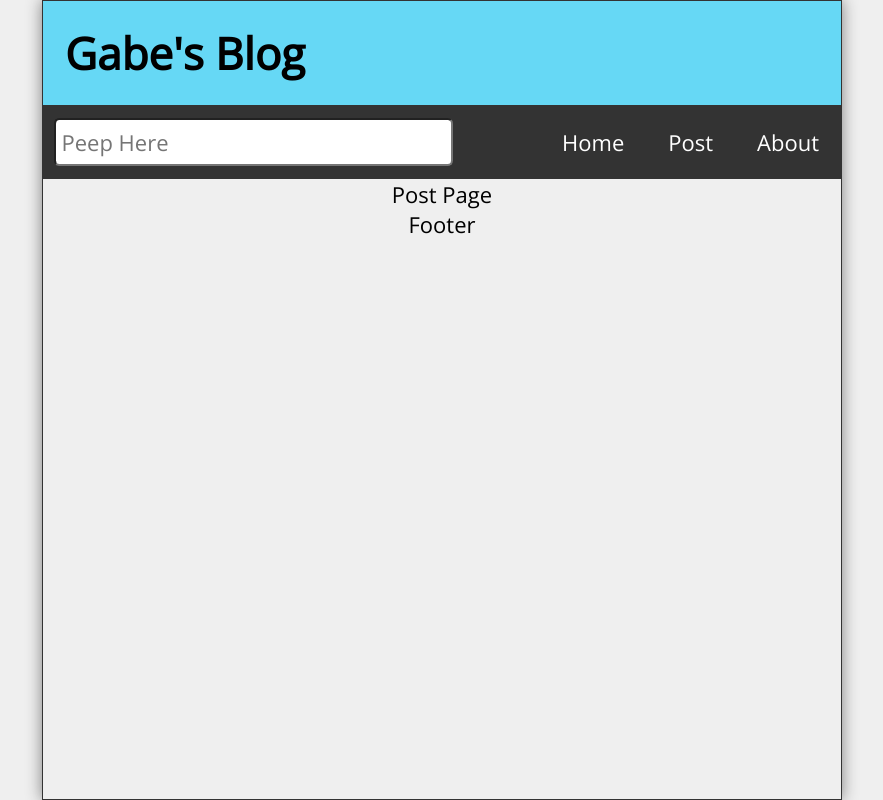
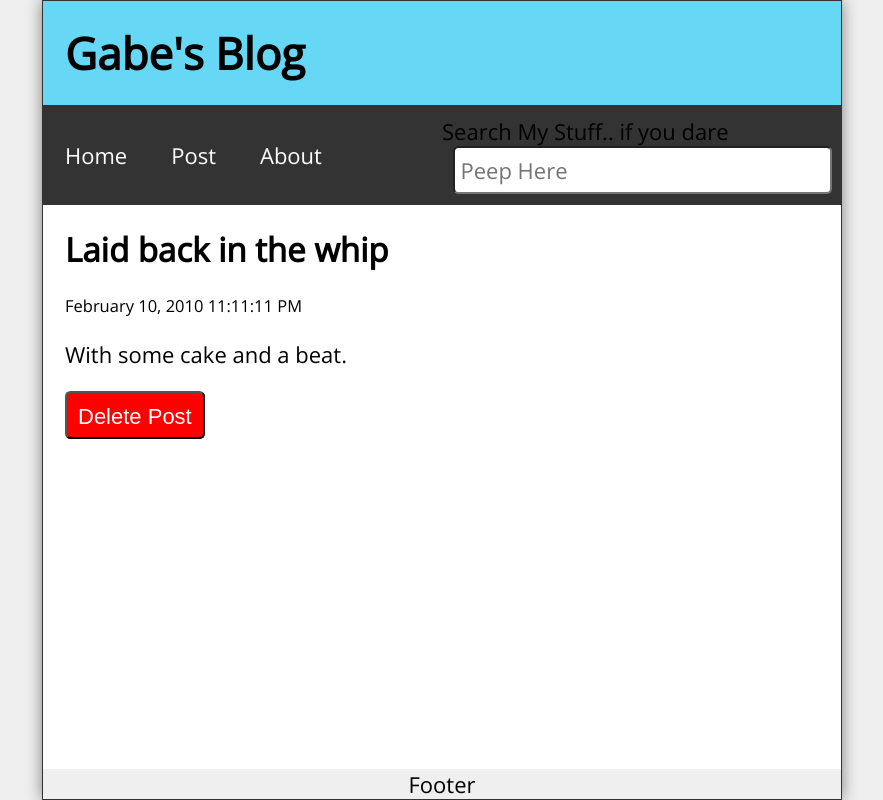
Before and after one commit to Gabeaya/React-router-blog, a React (Create React App) app: page /post/1 in a window 1280 px wide. Shown: the whole page, without its empty margins (198-1081 px from the left). Built offline with nearby package versions, Linux system fonts and the light colour scheme.

Commit message:
Make a post page that handles searching and deleting a post.

```diff
--- a/src/App.js
+++ b/src/App.js
@@ -20,6 +20,9 @@
     }
   ])
   const [searchResults, setSearchResults] = useState([]);
+  const handleDelete = (id) => {
+
+  }
 
   return (
     <div className="App">
@@ -34,7 +37,7 @@
           <NewPost />
         </Route>
         <Route path='/post/:id'>
-          <PostPage />
+          <PostPage posts={posts} handleDelete={handleDelete} />
         </Route>
         <Route path='/about' component={About}/>
 
--- a/src/Home.js
+++ b/src/Home.js
@@ -1,9 +1,13 @@
 import React from 'react'
-
-const Home = () => {
+import Feed from './Feed';
+const Home = ({posts}) => {
   return (
-    <main>
-      <h1>Home</h1>
+    <main className='Home'>
+      {posts.length ? (
+        <Feed posts={posts} />
+      ) : (
+        <p>No posts to display</p>
+      )}
     </main>
   )
 }
--- a/src/Nav.js
+++ b/src/Nav.js
@@ -3,6 +3,11 @@
 const Nav = ({ search, setSearch}) => {
   return (
     <nav className='Nav'>
+      <ul>
+        <li><Link to='/'>Home</Link></li>
+        <li><Link to='/post'>Post</Link></li>
+        <li><Link to='/about'>About</Link></li>
+      </ul>
       <form className='searchForm' onSubmit={(e) => e.preventDefault()}>
         <label htmlFor="search">
           Search My Stuff.. if you dare
@@ -15,13 +20,7 @@
           onChange={(e) => setSearch(e.target.value)}
         />
       </form>
-      <ul>
-        <li><Link to='/'>Home</Link></li>
-        <li><Link to='/post'>Post</Link></li>
-        <li><Link to='/about'>About</Link></li>
 
-
-      </ul>
 
     </nav>
   )
--- a/src/PostPage.js
+++ b/src/PostPage.js
@@ -1,8 +1,24 @@
 import React from 'react'
+import { useParams, Link } from 'react-router-dom';
 
-const PostPage = () => {
+const PostPage = ({posts, handleDelete}) => {
+  const { id } = useParams();
+  const post = posts.find(post => (post.id).toString() === id);
   return (
-    <main>Post Page</main>
+    <main className='PostPage'>
+      <article className='post'>
+        {post &&
+          <>
+            <h2>{post.title}</h2>
+            <p className='postDate'>{post.datetime}</p>
+            <p className='postBody'>{post.body}</p>
+            <button onClick={() => handleDelete(post.id)}>
+              Delete Post
+            </button>
+          </>
+        }
+      </article>
+    </main>
   )
 }
 
--- a/src/index.css
+++ b/src/index.css
@@ -77,18 +77,15 @@
 
 .searchForm input[type="text"] {
   font-family: 'Open Sans', sans-serif;
-  width: 100%;
+  width: 95%;
   min-height: 48px;
   font-size: 1rem;
   padding: 0.25rem;
   border-radius: 0.25rem;
-  outline: none;
+
 }
 
-.searchForm label {
-  position: absolute;
-  left: -99999px;
-}
+
 
 .Nav ul {
   color: #fff;
```
